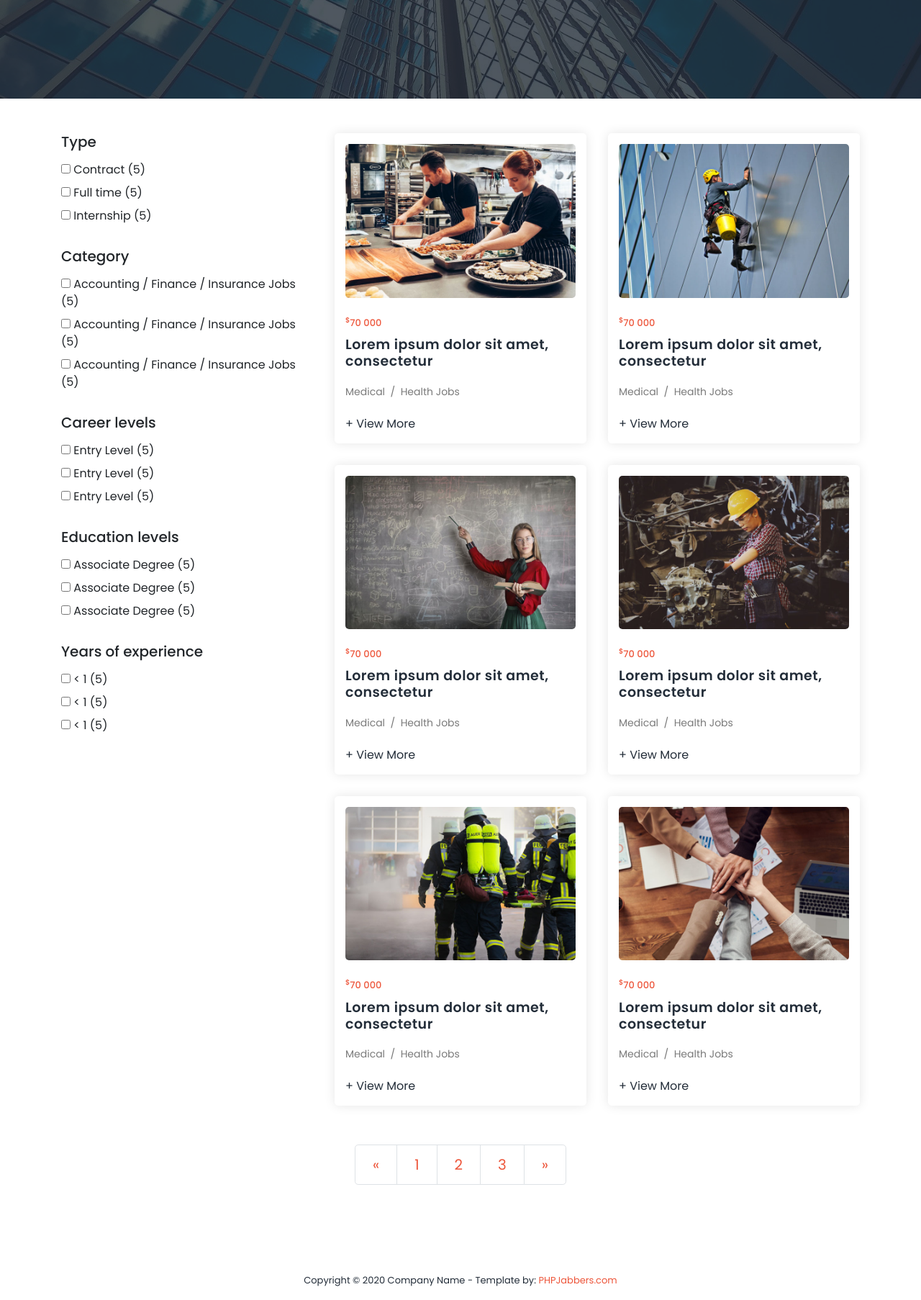
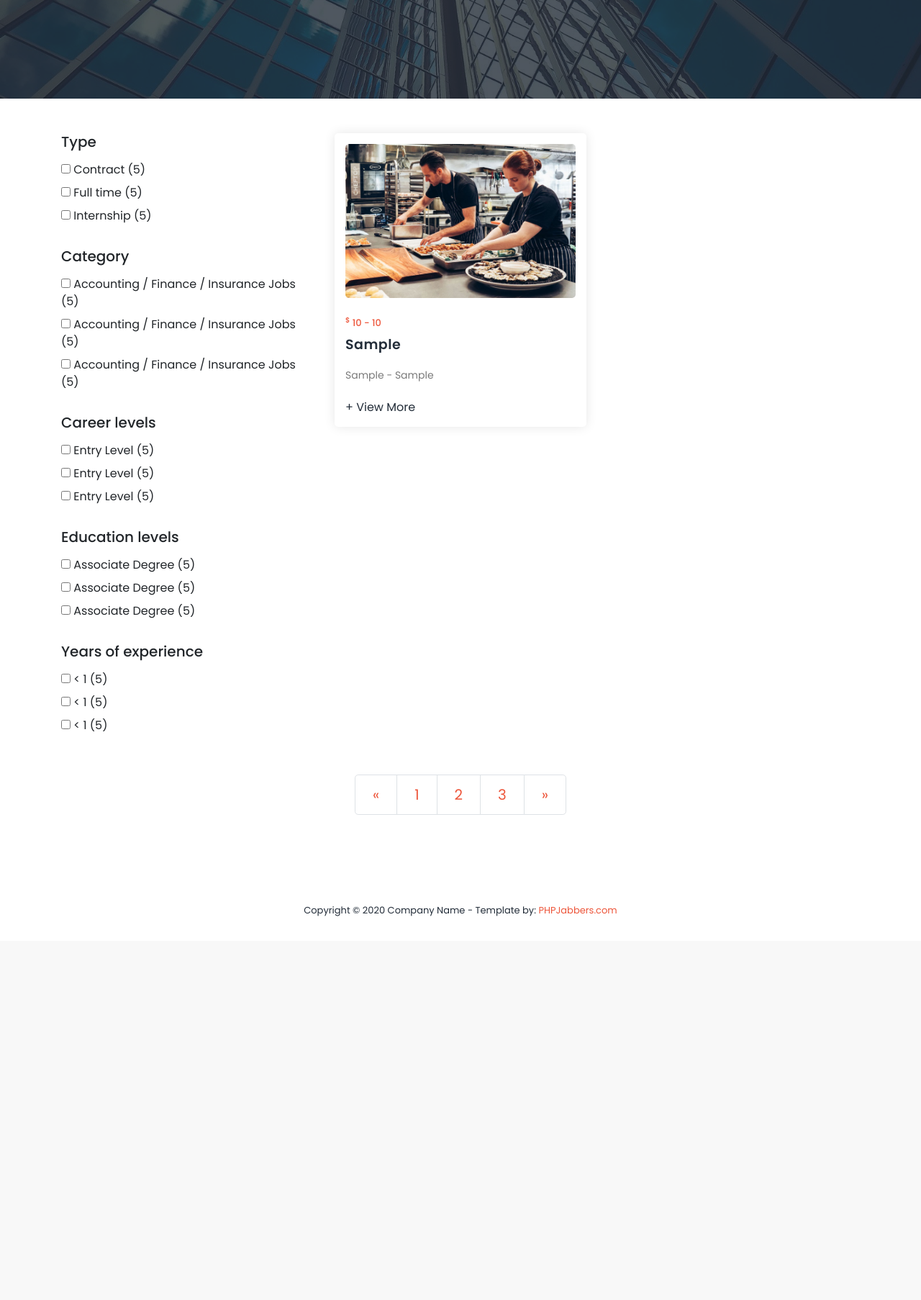
Before and after one commit to Rav2408/Django_Portal_Pracy, a Django app: page /jobs/ in a window 1280 px wide. Shown: the part 259-2065 px from the top of the page at 72% size. After the commit the page ends 1532 px from the top, so only its background shows below. Run offline with Django 4.2, Linux system fonts and the light colour scheme; tables that the repository leaves empty hold one stand-in row (values such as "Sample post"); some libraries are stand-ins or nearby versions.

Commit message:
Wyświetlanie ofert

```diff
--- a/Offers/templates/Offers/jobs.html
+++ b/Offers/templates/Offers/jobs.html
@@ -250,115 +250,138 @@
 
                 <div class="col-lg-8">
                     <div class="row">
+
+                        {% for offer in offers_list %}
+
                         <div class="col-md-6">
                             <div class="trainer-item">
                                 <div class="image-thumb">
                                     <img src="{% static 'images/product-1-720x480.jpg' %}" alt="">
                                 </div>
                                 <div class="down-content">
-                                    <span> <sup>$</sup>70 000 </span>
+                                    <span> <sup>$</sup> {{ offer.min_salary }} - {{offer.max_salary}} </span>
 
-                                    <h4>Lorem ipsum dolor sit amet, consectetur</h4>
+                                    <h4>{{ offer.position }}</h4>
 
-                                    <p>Medical &nbsp;/&nbsp; Health Jobs</p>
+                                    <p>{{ offer.company}} - {{ offer.location }}</p>
 
                                     <ul class="social-icons">
-                                        <li><a href="job-details.html">+ View More</a></li>
-                                    </ul>
-                                </div>
-                            </div>
-                        </div>
-                        <div class="col-md-6">
-                            <div class="trainer-item">
-                                <div class="image-thumb">
-                                    <img src="{% static 'images/product-2-720x480.jpg' %}" alt="">
-                                </div>
-                                <div class="down-content">
-                                    <span> <sup>$</sup>70 000 </span>
-
-                                    <h4>Lorem ipsum dolor sit amet, consectetur</h4>
-
-                                    <p>Medical &nbsp;/&nbsp; Health Jobs</p>
-
-                                    <ul class="social-icons">
-                                        <li><a href="job-details.html">+ View More</a></li>
-                                    </ul>
-                                </div>
-                            </div>
-                        </div>
-                        <div class="col-md-6">
-                            <div class="trainer-item">
-                                <div class="image-thumb">
-                                    <img src="{% static 'images/product-3-720x480.jpg' %}" alt="">
-                                </div>
-                                <div class="down-content">
-                                    <span> <sup>$</sup>70 000 </span>
-
-                                    <h4>Lorem ipsum dolor sit amet, consectetur</h4>
-
-                                    <p>Medical &nbsp;/&nbsp; Health Jobs</p>
-
-                                    <ul class="social-icons">
-                                        <li><a href="job-details.html">+ View More</a></li>
+                                        <li><a href="job-details/{{ offer.id }}/">+ View More</a></li>
                                     </ul>
                                 </div>
                             </div>
                         </div>
 
-                        <div class="col-md-6">
-                            <div class="trainer-item">
-                                <div class="image-thumb">
-                                    <img src="{% static 'images/product-4-720x480.jpg' %}" alt="">
-                                </div>
-                                <div class="down-content">
-                                    <span> <sup>$</sup>70 000 </span>
+                        {% endfor %}
+<!--                        <div class="col-md-6">-->
+<!--                            <div class="trainer-item">-->
+<!--                                <div class="image-thumb">-->
+<!--                                    <img src="{% static 'images/product-1-720x480.jpg' %}" alt="">-->
+<!--                                </div>-->
+<!--                                <div class="down-content">-->
+<!--                                    <span> <sup>$</sup>70 000 </span>-->
 
-                                    <h4>Lorem ipsum dolor sit amet, consectetur</h4>
+<!--                                    <h4>Lorem ipsum dolor sit amet, consectetur</h4>-->
 
-                                    <p>Medical &nbsp;/&nbsp; Health Jobs</p>
+<!--                                    <p>Medical &nbsp;/&nbsp; Health Jobs</p>-->
 
-                                    <ul class="social-icons">
-                                        <li><a href="job-details.html">+ View More</a></li>
-                                    </ul>
-                                </div>
-                            </div>
-                        </div>
-                        <div class="col-md-6">
-                            <div class="trainer-item">
-                                <div class="image-thumb">
-                                    <img src="{% static 'images/product-5-720x480.jpg' %}" alt="">
-                                </div>
-                                <div class="down-content">
-                                    <span> <sup>$</sup>70 000 </span>
+<!--                                    <ul class="social-icons">-->
+<!--                                        <li><a href="job-details.html">+ View More</a></li>-->
+<!--                                    </ul>-->
+<!--                                </div>-->
+<!--                            </div>-->
+<!--                        </div>-->
+<!--                        <div class="col-md-6">-->
+<!--                            <div class="trainer-item">-->
+<!--                                <div class="image-thumb">-->
+<!--                                    <img src="{% static 'images/product-2-720x480.jpg' %}" alt="">-->
+<!--                                </div>-->
+<!--                                <div class="down-content">-->
+<!--                                    <span> <sup>$</sup>70 000 </span>-->
 
-                                    <h4>Lorem ipsum dolor sit amet, consectetur</h4>
+<!--                                    <h4>Lorem ipsum dolor sit amet, consectetur</h4>-->
 
-                                    <p>Medical &nbsp;/&nbsp; Health Jobs</p>
+<!--                                    <p>Medical &nbsp;/&nbsp; Health Jobs</p>-->
 
-                                    <ul class="social-icons">
-                                        <li><a href="job-details.html">+ View More</a></li>
-                                    </ul>
-                                </div>
-                            </div>
-                        </div>
-                        <div class="col-md-6">
-                            <div class="trainer-item">
-                                <div class="image-thumb">
-                                    <img src="{% static 'images/product-6-720x480.jpg' %}" alt="">
-                                </div>
-                                <div class="down-content">
-                                    <span> <sup>$</sup>70 000 </span>
+<!--                                    <ul class="social-icons">-->
+<!--                                        <li><a href="job-details.html">+ View More</a></li>-->
+<!--                                    </ul>-->
+<!--                                </div>-->
+<!--                            </div>-->
+<!--                        </div>-->
+<!--                        <div class="col-md-6">-->
+<!--                            <div class="trainer-item">-->
+<!--                                <div class="image-thumb">-->
+<!--                                    <img src="{% static 'images/product-3-720x480.jpg' %}" alt="">-->
+<!--                                </div>-->
+<!--                                <div class="down-content">-->
+<!--                                    <span> <sup>$</sup>70 000 </span>-->
 
-                                    <h4>Lorem ipsum dolor sit amet, consectetur</h4>
+<!--                                    <h4>Lorem ipsum dolor sit amet, consectetur</h4>-->
 
-                                    <p>Medical &nbsp;/&nbsp; Health Jobs</p>
+<!--                                    <p>Medical &nbsp;/&nbsp; Health Jobs</p>-->
 
-                                    <ul class="social-icons">
-                                        <li><a href="job-details.html">+ View More</a></li>
-                                    </ul>
-                                </div>
-                            </div>
-                        </div>
+<!--                                    <ul class="social-icons">-->
+<!--                                        <li><a href="job-details.html">+ View More</a></li>-->
+<!--                                    </ul>-->
+<!--                                </div>-->
+<!--                            </div>-->
+<!--                        </div>-->
+
+<!--                        <div class="col-md-6">-->
+<!--                            <div class="trainer-item">-->
+<!--                                <div class="image-thumb">-->
+<!--                                    <img src="{% static 'images/product-4-720x480.jpg' %}" alt="">-->
+<!--                                </div>-->
+<!--                                <div class="down-content">-->
+<!--                                    <span> <sup>$</sup>70 000 </span>-->
+
+<!--                                    <h4>Lorem ipsum dolor sit amet, consectetur</h4>-->
+
+<!--                                    <p>Medical &nbsp;/&nbsp; Health Jobs</p>-->
+
+<!--                                    <ul class="social-icons">-->
+<!--                                        <li><a href="job-details.html">+ View More</a></li>-->
+<!--                                    </ul>-->
+<!--                                </div>-->
+<!--                            </div>-->
+<!--                        </div>-->
+<!--                        <div class="col-md-6">-->
+<!--                            <div class="trainer-item">-->
+<!--                                <div class="image-thumb">-->
+<!--                                    <img src="{% static 'images/product-5-720x480.jpg' %}" alt="">-->
+<!--                                </div>-->
+<!--                                <div class="down-content">-->
+<!--                                    <span> <sup>$</sup>70 000 </span>-->
+
+<!--                                    <h4>Lorem ipsum dolor sit amet, consectetur</h4>-->
+
+<!--                                    <p>Medical &nbsp;/&nbsp; Health Jobs</p>-->
+
+<!--                                    <ul class="social-icons">-->
+<!--                                        <li><a href="job-details.html">+ View More</a></li>-->
+<!--                                    </ul>-->
+<!--                                </div>-->
+<!--                            </div>-->
+<!--                        </div>-->
+<!--                        <div class="col-md-6">-->
+<!--                            <div class="trainer-item">-->
+<!--                                <div class="image-thumb">-->
+<!--                                    <img src="{% static 'images/product-6-720x480.jpg' %}" alt="">-->
+<!--                                </div>-->
+<!--                                <div class="down-content">-->
+<!--                                    <span> <sup>$</sup>70 000 </span>-->
+
+<!--                                    <h4>Lorem ipsum dolor sit amet, consectetur</h4>-->
+
+<!--                                    <p>Medical &nbsp;/&nbsp; Health Jobs</p>-->
+
+<!--                                    <ul class="social-icons">-->
+<!--                                        <li><a href="job-details.html">+ View More</a></li>-->
+<!--                                    </ul>-->
+<!--                                </div>-->
+<!--                            </div>-->
+<!--                        </div>-->
                     </div>
                 </div>
             </div>
--- a/Offers/urls.py
+++ b/Offers/urls.py
@@ -9,6 +9,7 @@ urlpatterns = [
     path('<int:offer_id>/', views.detail, name='detail'),
     path('offers_list/', views.offers_list, name='offers_list'),
     path('jobs/', views.jobs, name='jobs'),
+    path('jobs/job-details/<int:offer_id>/', views.job_details, name='job-details'),
     path('login/', views.user_login, name='login'),
     path('about/', views.about, name='about')
 ]
--- a/Offers/views.py
+++ b/Offers/views.py
@@ -44,7 +44,12 @@ def about(request):
 
 
 def jobs(request):
-    return render(request, "Offers/jobs.html", {})
+    offersList = Offer.objects.all()
+    return render(request, "Offers/jobs.html", {'offers_list':offersList})
+
+def job_details(request, offer_id):
+    offer = get_object_or_404(Offer, pk=offer_id)
+    return render(request, 'Offers/job-details.html', {'offer': offer})
 
 
 def user_register(request):
```
Also changed, not shown: Offers/templates/Offers/job-details.html (+22 -27 lines).
